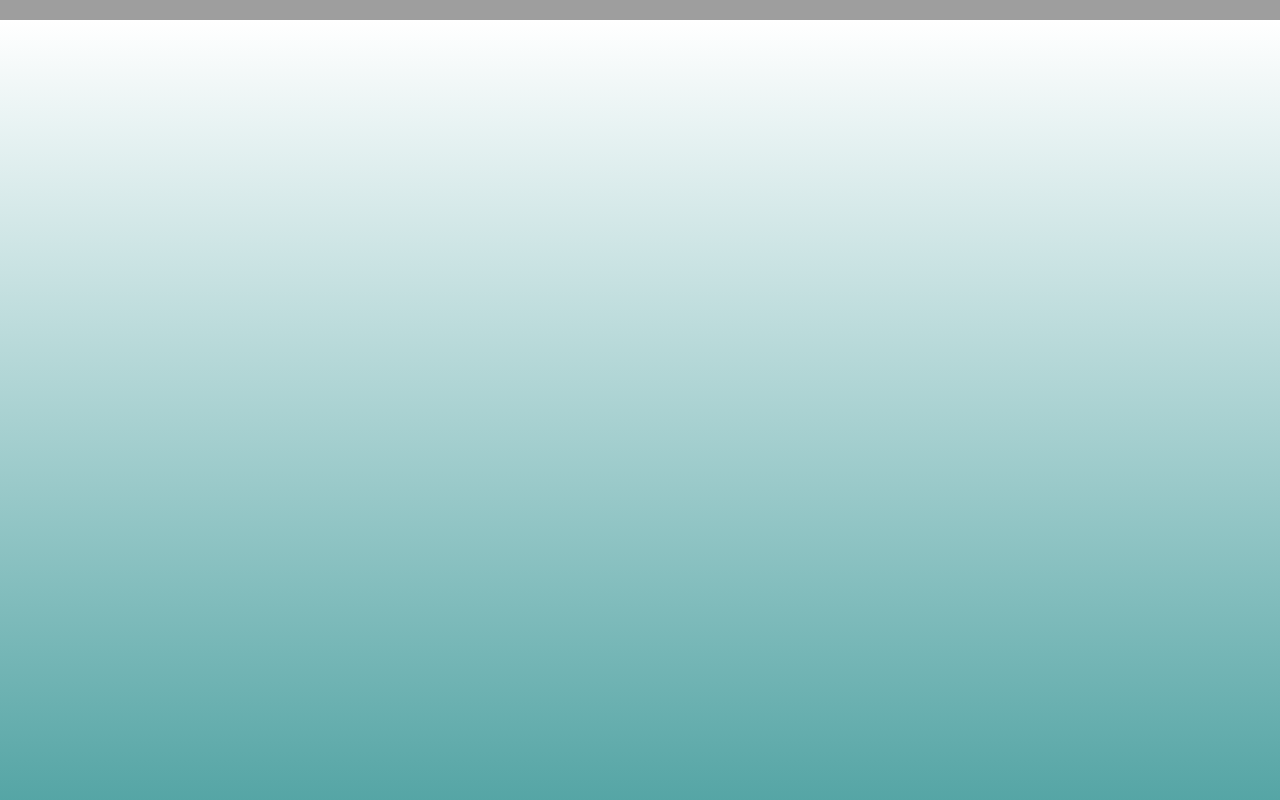
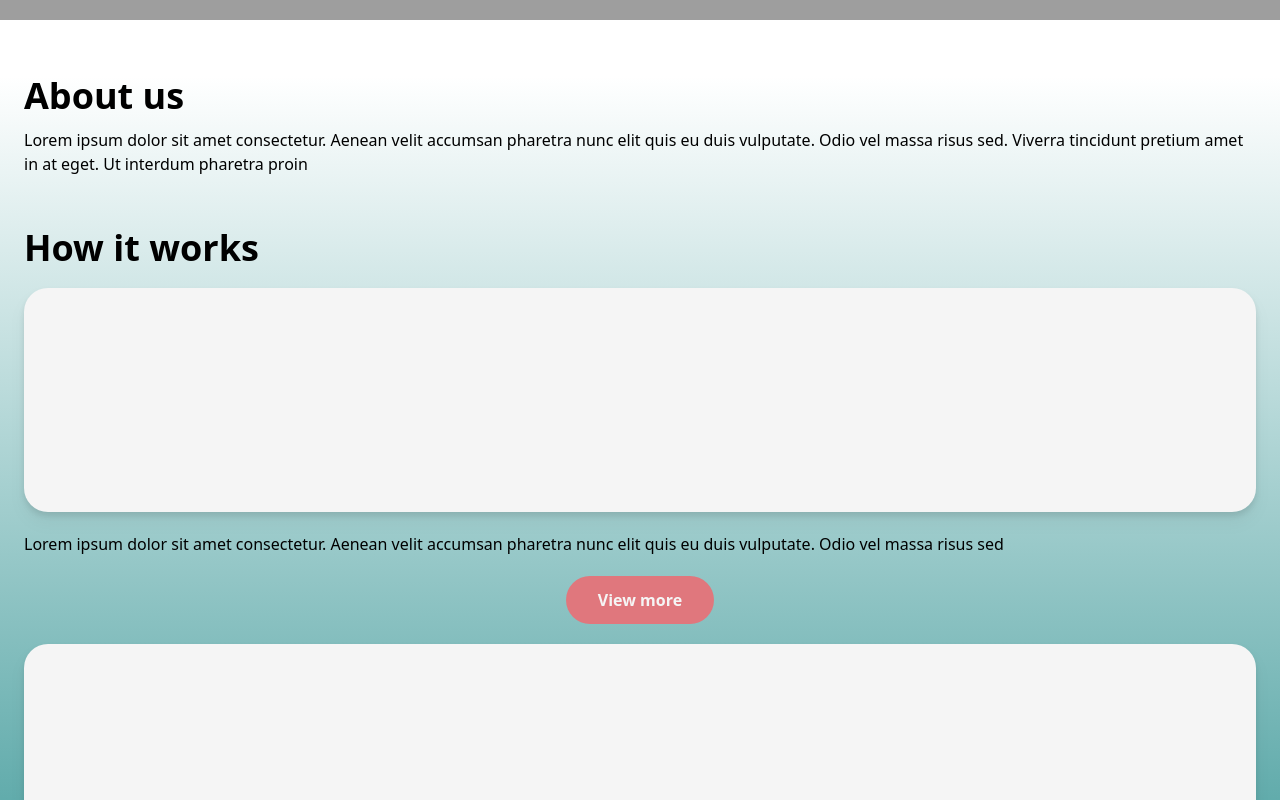
Before and after one commit to Adishumla/Waterworks, a Next.js app: page / in a window 1280 px wide. Shown: the part 780-1580 px from the top of the page. Built offline with nearby package versions, Linux system fonts and the light colour scheme; grey boxes are pictures that could not be loaded.

Commit message:
add contents

```diff
--- a/src/app/page.tsx
+++ b/src/app/page.tsx
@@ -1,10 +1,24 @@
 import Hero from '@/components/Home/Hero';
+import Link from "next/link";
 
 export default function Home() {
 	return (
 		<>
 			<Hero />
-			<main className='bg-gradient-to-b from-white to-atlantic min-h-screen'></main>
+			<main className='bg-gradient-to-b from-white to-atlantic min-h-screen px-6'>
+				<section className='flex flex-col gap-3 mt-14'>
+					<h2 className='text-4xl font-bold text-abyss'>About us</h2>
+					<p className='text-abyss'>Lorem ipsum dolor sit amet consectetur. Aenean velit accumsan pharetra nunc elit quis eu duis vulputate. Odio vel massa risus sed. Viverra tincidunt pretium amet in at eget. Ut interdum pharetra proin</p>
+				</section>
+
+				<section className='flex flex-col gap-5 mt-14'>
+					<h2 className='text-4xl font-bold text-abyss -mt-1'>How it works</h2>
+					<div className='w-full h-56 bg-salt rounded-3xl drop-shadow-lg'></div>
+					<p className='text-abyss'>Lorem ipsum dolor sit amet consectetur. Aenean velit accumsan pharetra nunc elit quis eu duis vulputate. Odio vel massa risus sed</p>
+					<Link className='bg-baltic text-salt font-bold px-8 py-3 w-fit rounded-3xl self-center' href="#">View more</Link>
+					<div className='w-full h-56 bg-salt rounded-3xl drop-shadow-lg'></div>
+				</section>
+			</main>
 		</>
 	)
 }
```
